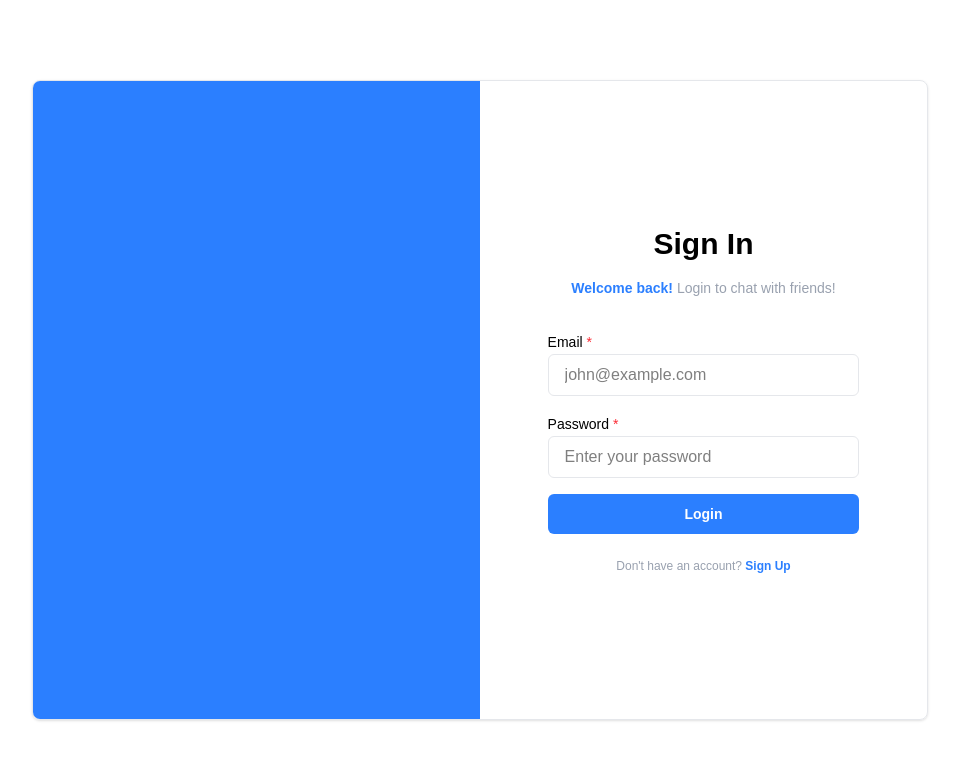
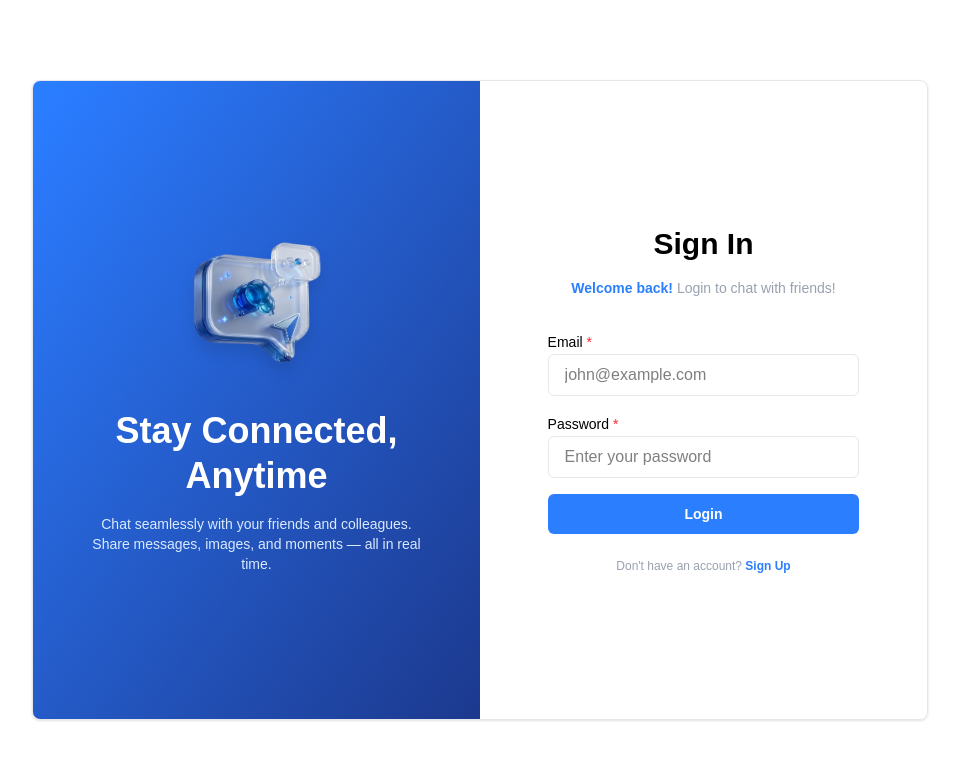
Before and after one commit to dojo-prog/web-chat-app-socketio, a React (Vite) app in the folder frontend/: page /auth in a window 1280 px wide. Shown: the top 760 px of the page, without its empty margins (160-1119 px from the left). Built offline with nearby package versions, Linux system fonts and the light colour scheme; no server answers.

Commit message:
chore: added styles to left section

```diff
--- a/frontend/src/pages/LoginPage.tsx
+++ b/frontend/src/pages/LoginPage.tsx
@@ -3,6 +3,7 @@ import CustomButton from "../components/CustomButton";
 import CustomInput from "../components/CustomInput";
 import { useForm } from "../hooks/useForm";
 import useAuthStore, { type SigninInputs } from "../stores/auth.store";
+import authImage from "../assets/images/auth-image.png";
 
 const LoginPage = () => {
   const { login, loading } = useAuthStore();
@@ -21,7 +22,26 @@ const LoginPage = () => {
   return (
     <div className="h-full w-full flex">
       {/* Left Section */}
-      <div className="w-1/2 bg-blue-500"></div>
+      <div className="w-1/2 bg-linear-to-br from-blue-500 to-blue-900 flex flex-col justify-center items-center px-12 text-white">
+        {/* Image */}
+        <img
+          src={authImage}
+          alt="auth_visual"
+          className="w-[80%] max-w-md mb-8 drop-shadow-xl"
+        />
+
+        {/* Text Content */}
+        <div className="text-center space-y-4">
+          <h1 className="text-4xl font-bold leading-tight">
+            Stay Connected, Anytime
+          </h1>
+
+          <p className="text-blue-100 text-sm max-w-md">
+            Chat seamlessly with your friends and colleagues. Share messages,
+            images, and moments — all in real time.
+          </p>
+        </div>
+      </div>
 
       {/* Right Section */}
       <div className="w-1/2 px-10 flex flex-col items-center justify-center">
--- a/frontend/src/pages/SignupPage.tsx
+++ b/frontend/src/pages/SignupPage.tsx
@@ -3,6 +3,7 @@ import CustomButton from "../components/CustomButton";
 import CustomInput from "../components/CustomInput";
 import { useForm } from "../hooks/useForm";
 import useAuthStore, { type SignupInputs } from "../stores/auth.store";
+import authImage from "../assets/images/auth-image.png";
 
 const SignupPage = () => {
   const { signup, loading } = useAuthStore();
@@ -24,7 +25,26 @@ const SignupPage = () => {
   return (
     <div className="h-full w-full flex">
       {/* Left Section */}
-      <div className="w-1/2 bg-blue-500"></div>
+      <div className="w-1/2 bg-linear-to-br from-blue-500 to-blue-900 flex flex-col justify-center items-center px-12 text-white">
+        {/* Image */}
+        <img
+          src={authImage}
+          alt="auth_visual"
+          className="w-[80%] max-w-md mb-8 drop-shadow-xl"
+        />
+
+        {/* Text Content */}
+        <div className="text-center space-y-4">
+          <h1 className="text-4xl font-bold leading-tight">
+            Start Your Journey Today
+          </h1>
+
+          <p className="text-blue-100 text-sm max-w-md">
+            Create your account and begin chatting instantly. Connect, share,
+            and stay in touch with people who matter.
+          </p>
+        </div>
+      </div>
 
       {/* Right Section */}
       <div className="w-1/2 px-10 flex flex-col items-center justify-center">
```
